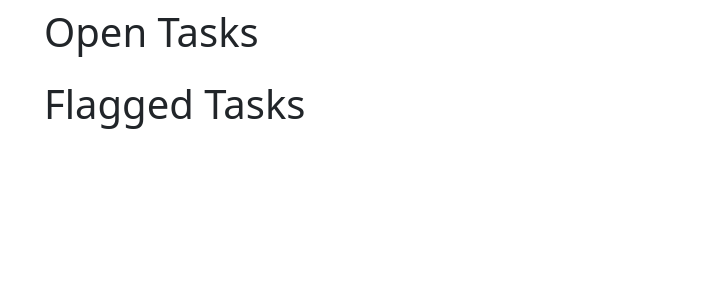
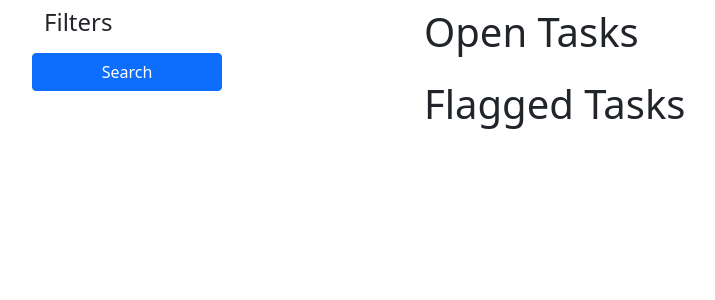
Before and after one commit to pscedu/cpra-web-portal, a Django app: page /tasks/ in a window 1280 px wide. Shown: the part 116-416 px from the top of the page, without its empty margins (38-753 px from the left). Run offline with Django 3.2, Linux system fonts and the light colour scheme; the visitor is signed in with stand-in values (Sample User, id 1); data that the repository does not hold is empty; parts of the project's set-up code (start-up, migrations or seed data) failed here and were passed over; some libraries are stand-ins or nearby versions.

Commit message:
HTML: Add filter sidebar to tasks page

```diff
--- a/cpra_web_portal/templates/tasks.html
+++ b/cpra_web_portal/templates/tasks.html
@@ -2,6 +2,14 @@
 {% load static %}
 {% block content %}
 <div class="container">
+	<div class="row">
+		<div class="col-2">
+			{% include 'components/filter_sidebar.html'  %}
+		</div>
+		<div class="col-8 offset-2">
+
+
+
 			<div class="row my-2">
 				<div class="col-12">
 					<h1>Open Tasks</h1>
@@ -56,4 +64,6 @@
 				</div>
 			</div>
 			</div>
+		</div>
+</div>
 {% endblock %}
```
Lines whose indentation alone changed are shown as unchanged.
